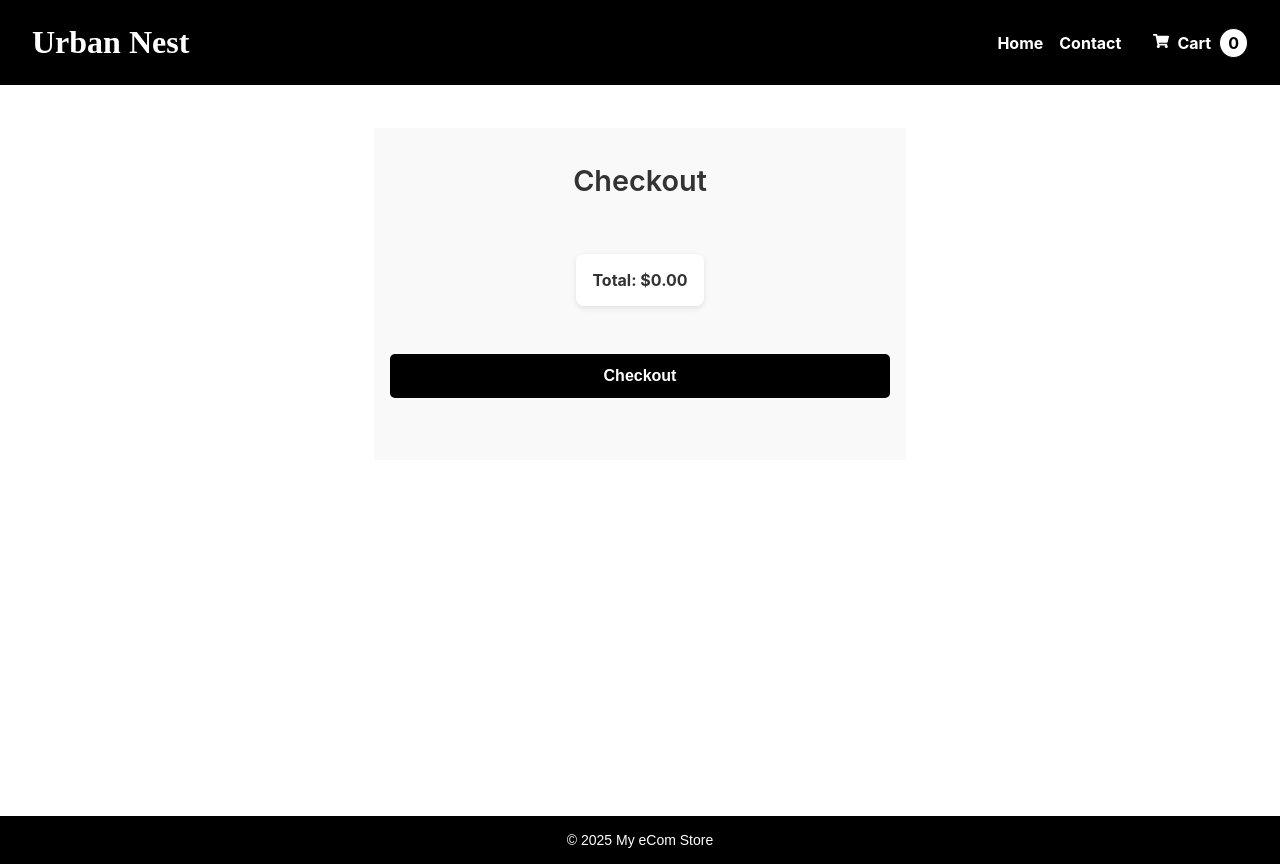
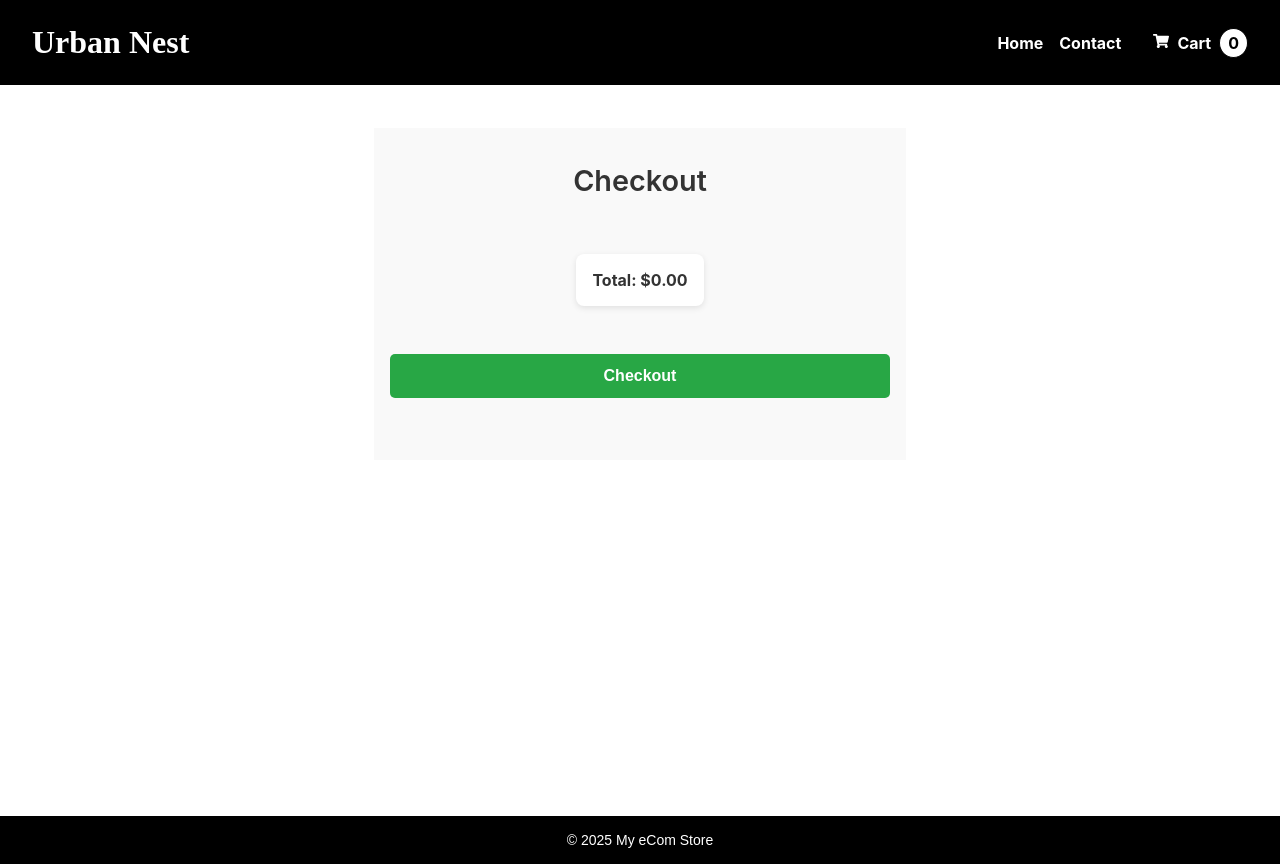
Before and after one commit to Asora7/course-assignment-ecom, a React (Create React App) app: page /checkout in a window 1280 px wide. Built offline with nearby package versions, Linux system fonts and the light colour scheme.

Commit message:
changed color on checkout button

```diff
--- a/src/components/styles/CheckoutPage.styles.js
+++ b/src/components/styles/CheckoutPage.styles.js
@@ -93,7 +93,7 @@ export const TotalPriceSection = styled.div`
 
 // Checkout button - More compact
 export const CheckoutButton = styled.button`
-  background-color: #000;
+  background-color: #28a745;
   color: white;
   padding: 0.8rem 1.5rem;  // Slightly smaller padding
   font-size: 1rem;
@@ -108,6 +108,6 @@ export const CheckoutButton = styled.button`
   align-self: center;
 
   &:hover {
-    background-color: #333;
+    background-color: #218838;
   }
 `;
```
